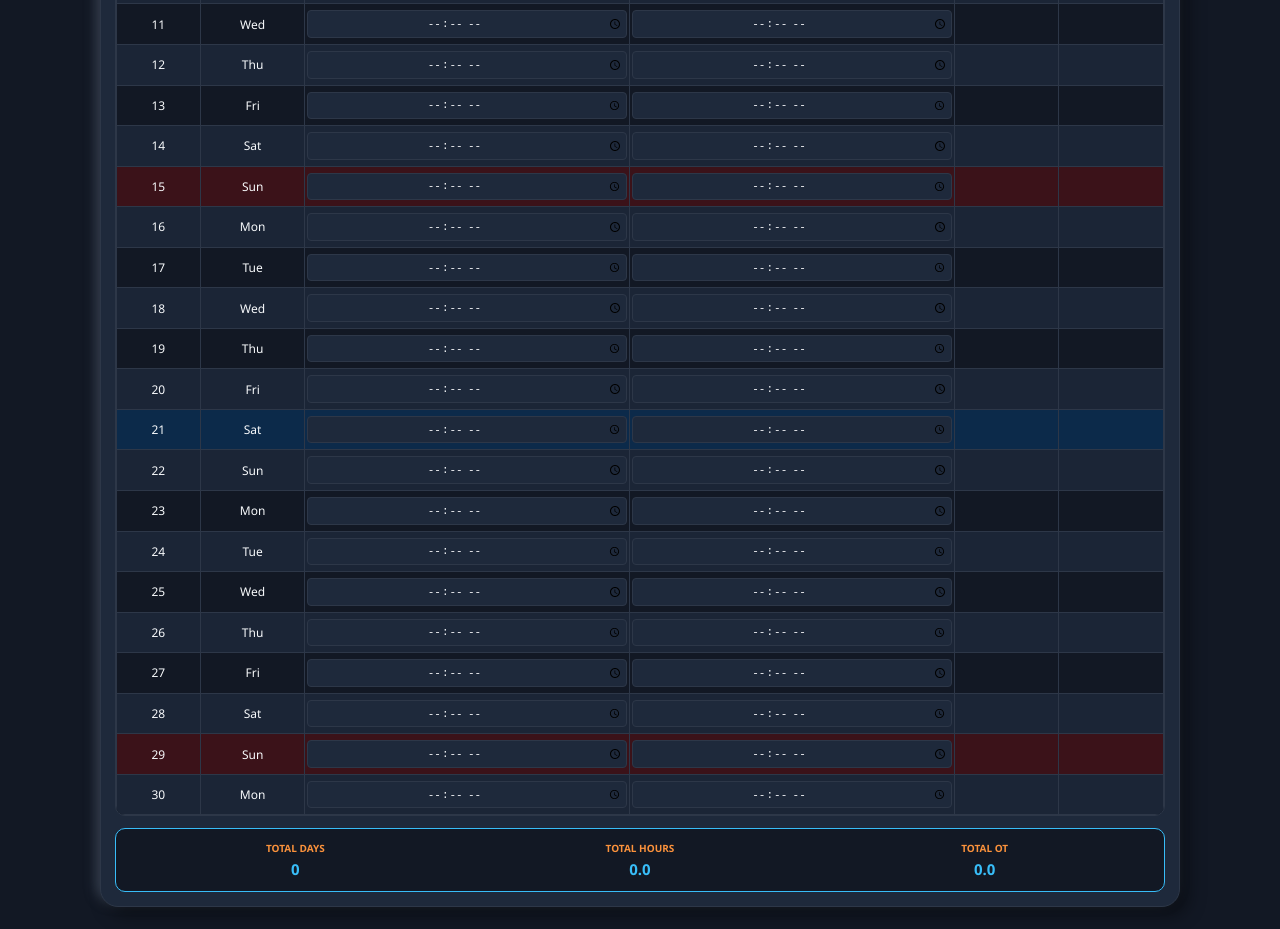
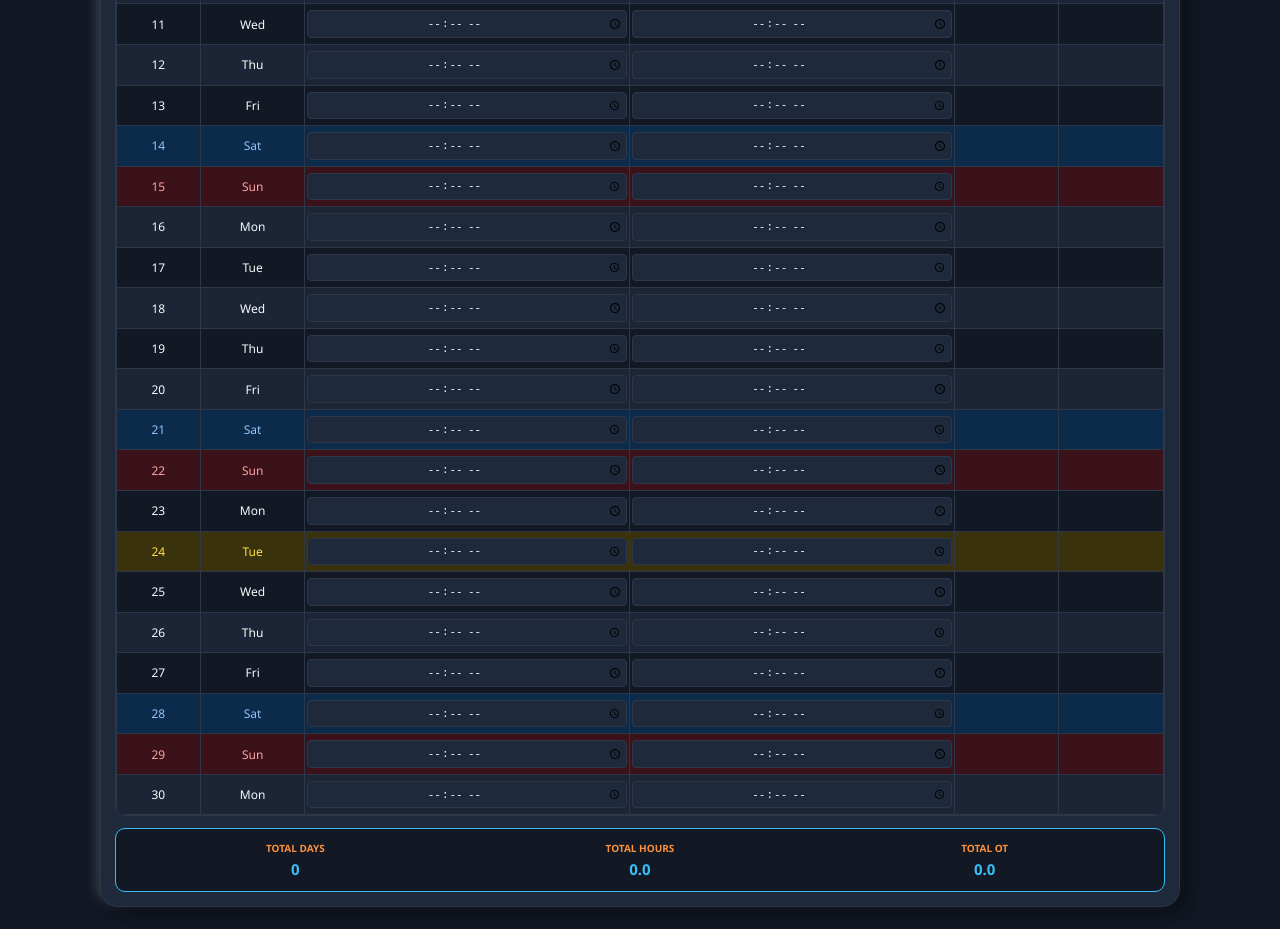
Before and after one commit to iroshanekanayake/winwill-attendance, a plain HTML site: page index.html in a window 1280 px wide. Shown: the part 726-1655 px from the top of the page. Drawn offline with Linux system fonts and the light colour scheme.

Commit message:
Add files via upload

```diff
--- a/index.html
+++ b/index.html
@@ -62,10 +62,13 @@ button.secondary{background:#475569;color:#ffffff}button.secondary:hover{backgro
 .att tr:nth-child(even){background:#161f30}
 .att tr:hover{background:#1e293b}
 
-/* Special Day Colors */
-.att tr.saturday{background:#0c2a4a;color:#93c5fd}
-.att tr.sunday{background:#3b1219;color:#fca5a5}
-.att tr.poya{background:#3a320d;color:#fde047}
+/* Special Day Colors: apply to cells so alternating-row and hover rules cannot hide them */
+.att tbody tr.saturday > td{background:#0c2a4a;color:#93c5fd}
+.att tbody tr.sunday > td{background:#3b1219;color:#fca5a5}
+.att tbody tr.poya > td{background:#3a320d;color:#fde047}
+.att tbody tr.sunday:hover > td{background:#4a1721;color:#fecaca}
+.att tbody tr.saturday:hover > td{background:#10385f;color:#bfdbfe}
+.att tbody tr.poya:hover > td{background:#4a3f0d;color:#fef08a}
 
 /* Column Width Adjustments */
 .att th:nth-child(1), .att td:nth-child(1){width:8%}  /* Date */
@@ -306,7 +309,7 @@ function render(){
   let y=Number(year.value),m=Number(month.value),data=getData(),html="";
   for(let d=1;d<=daysInMonth(y,m);d++){
     let dt=new Date(y,m,d),key=dateKey(y,m,d),day=dt.toLocaleDateString("en-US",{weekday:"short"});
-    let cls=poya[y]?.includes(key)?"poya":dt.getDay()===6?"saturday":dt.getDay()===0?"sunday":"";
+    let cls=dt.getDay()===0?"sunday":poya[y]?.includes(key)?"poya":dt.getDay()===6?"saturday":"";
     let r=data[key]||{};
     let c=calc(r.in,r.out);
     html+=`<tr class="${cls}" data-date="${key}">
```
Also changed, not shown: README-TEST.txt.
